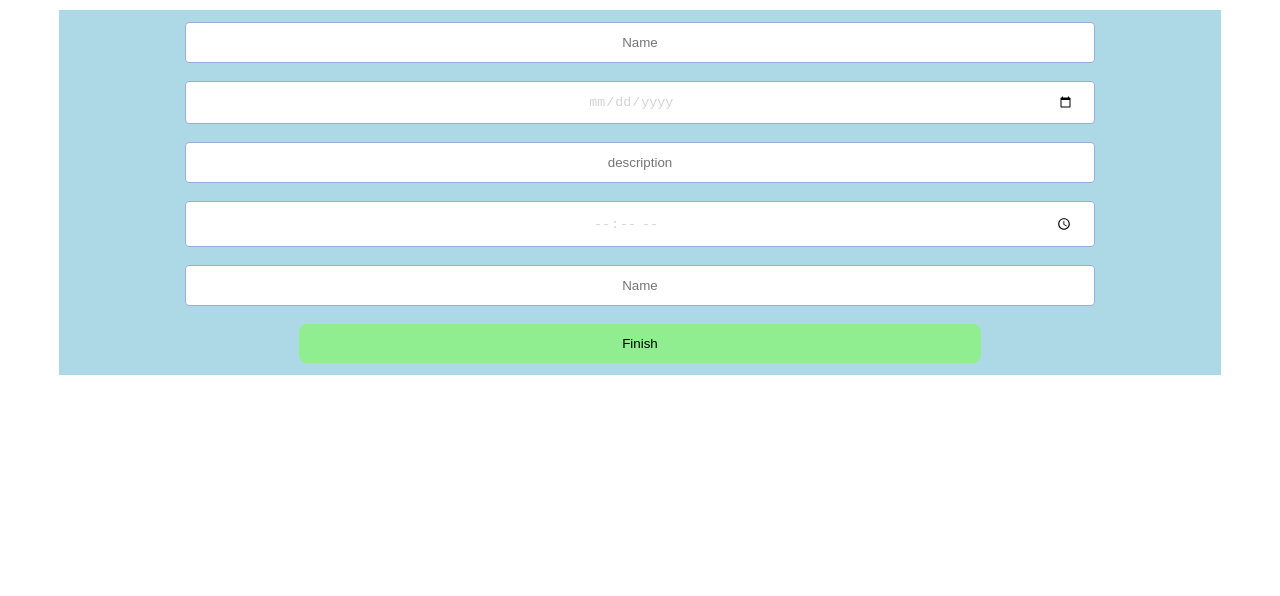
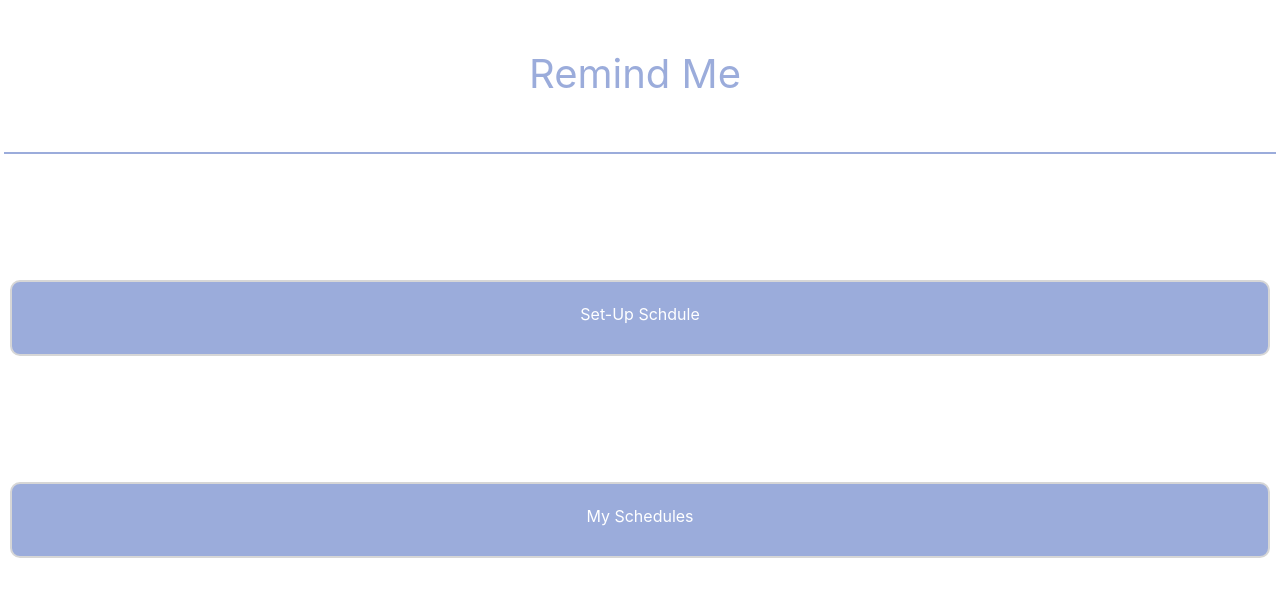
Before and after one commit to iorvenda/remindme, a plain HTML site: page index.html in a window 1280 px wide. Drawn offline with nearby package versions, Linux system fonts and the light colour scheme.

Commit message:
Update index.html

```diff
--- a/index.html
+++ b/index.html
@@ -3,15 +3,59 @@
   <head>
     <meta charset="utf-8">
     <meta name="viewport" content="width=device-width, initial-scale=1">
-    <title></title>
+    <link rel="stylesheet" href="https://maxcdn.bootstrapcdn.com/bootstrap/4.5.2/css/bootstrap.min.css">
+  <script src="https://ajax.googleapis.com/ajax/libs/jquery/3.5.1/jquery.min.js"></script>
+  <script src="https://cdnjs.cloudflare.com/ajax/libs/popper.js/1.16.0/umd/popper.min.js"></script>
+  <script src="https://maxcdn.bootstrapcdn.com/bootstrap/4.5.2/js/bootstrap.min.js"></script>
+    <title>Remind Me</title>
   <style media="screen">
+  body{
+  padding: 0;
+  margin: 0;
+  color:white;
+  background-color: white;
+  font-size: 100%;
+  height: 100%;
+  }
+  .header{
+    border-bottom: solid 2px #9bacdb;
+  color:#9bacdb;
+  text-align: center;
+  font-size: 2.5em;
+  padding: 40px 10px 40px 0px;
+  background-color: white;
+margin: 4px 4px 0px 4px;
+}
+ #header{
 
+ }
+.main{
+  margin-left: 10px;
+  margin-right: 10px;
+}
+  #setSchedule{
+    margin-top: 10%;
+    text-align: center;
+    padding: 20px 10px 20px 10px;
+    border: 2px solid #d6d6d6;
+    border-radius: 10px;
+    background-color: #9bacdb;
+  }
+  #Schedules{
+    margin-top: 10%;
+    text-align: center;
+    padding: 20px 10px 20px 10px;
+    border: 2px solid #d6d6d6;
+    border-radius: 10px;
+    background-color: #9bacdb;
+  }
   #setSchedule_calendar{
     background-color: lightblue;
     width: 90%;
     height: 80%;
     margin: 0 auto;
       padding: 12px;
+
     margin-top: 10px;
   }
   #setSchedule_calendar input{
@@ -37,8 +81,26 @@
   </style>
   </head>
   <body>
-    <div id="setSchedule_calendar" >
-       <form class="index.html" action="" method="post">
+    <div class="body">
+      <div class="header">
+        <label id="header">Remind Me</label>
+      </div>
+      <div class="main">
+       <div id="setSchedule" onclick="setSchedule()">
+         <script>
+           function setSchedule() {
+             document.getElementById('setSchedule').style.display='none';
+
+             //document.getElementById('setSchedule_calendar').style.display='block';
+ window.open("set_schedule.html", "_blank", "toolbar=yes,scrollbars=yes,resizable=yes,top=500,left=500,width=400,height=400");
+           }
+
+         </script>
+         <label>Set-Up Schdule</label>
+
+       </div>
+       <div id="setSchedule_calendar" style="display:none">
+          <form class="" action="" method="post">
             <input  type="text" name="" placeholder="Name"value=""><br>
             <input type="date" name="" placeholder="Name"value=""><br>
             <input type="textfield" name="" placeholder="description"value=""><br>
@@ -47,12 +109,23 @@
             <button type="submit" onclick="finish"name="button">Finish</button>
             <script>
               function finish() {
-              location.replace("schduleApp.html");
+                document.getElementById('setSchedule').style.display='block';
+
+                document.getElementById('setSchedule_calendar').style.display='none';
+
               }
             </script>
 
           </form>
 
        </div>
+       <div id="Schedules">
+         <label>My Schedules</label>
+       </div>
+      </div>
+      <div class="footer">
+        <footer></footer>
+      </div>
+    </div>
   </body>
 </html>
```
Lines whose indentation alone changed are shown as unchanged.
